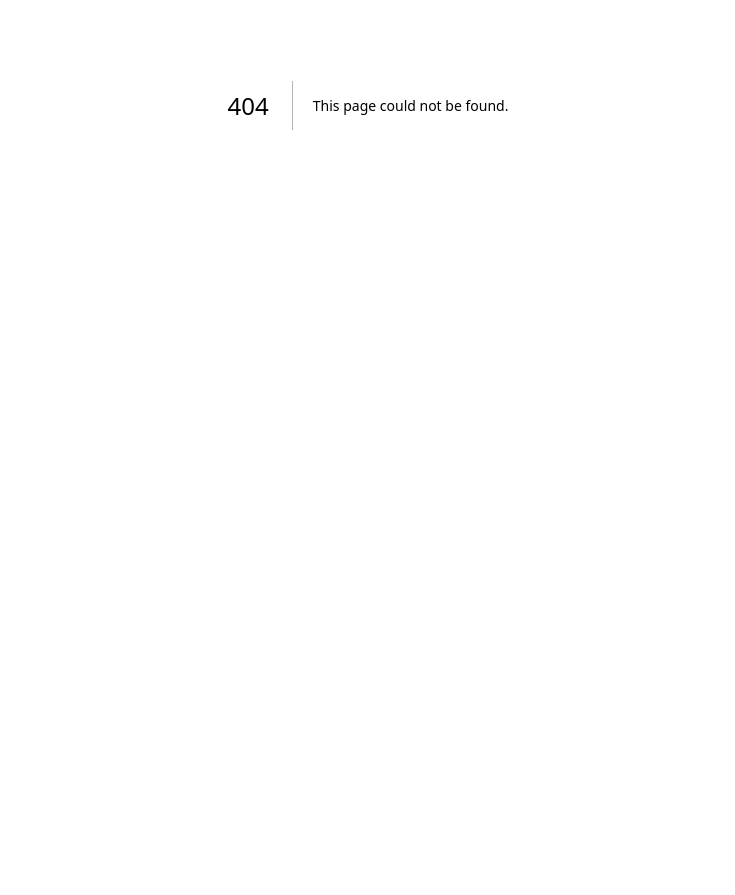
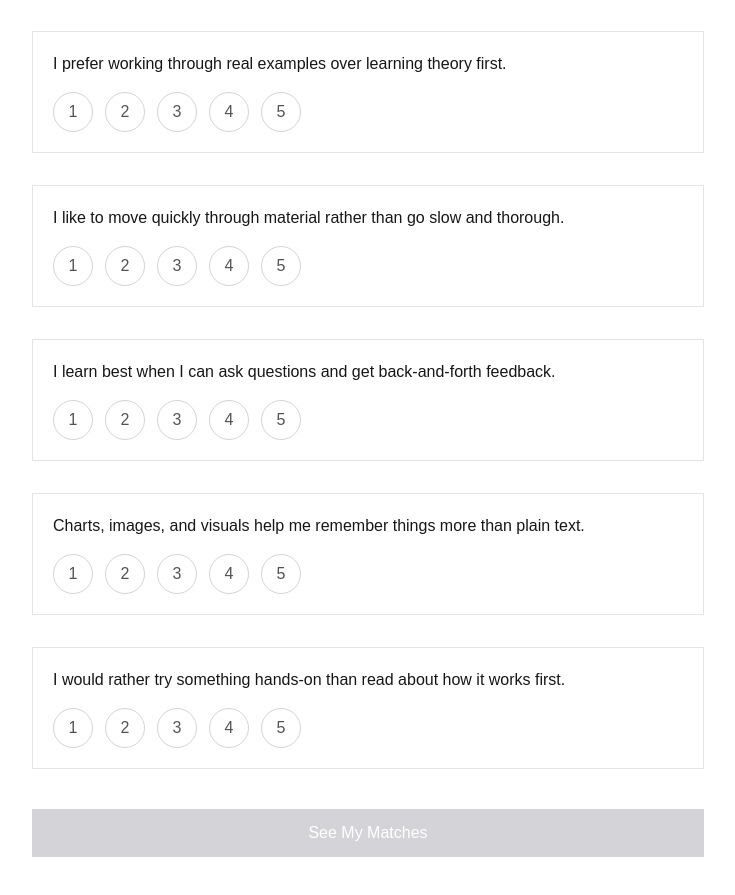
Before and after one commit to bakr24/PeerLinkAI, a Next.js app in the folder frontend/: page /quiz in a window 1280 px wide. Before the commit this address had no page. Shown: the part 295-1190 px from the top of the page, without its empty margins (272-1007 px from the left). Before the commit the page ends 800 px from the top, so only its background shows below. Built offline with nearby package versions, Linux system fonts and the light colour scheme.

Commit message:
feat(frontend): build learning-style quiz page

```diff
--- /dev/null
+++ b/frontend/src/app/quiz/page.js
@@ -0,0 +1,89 @@
+"use client";
+
+import { useState } from "react";
+
+const questions = [
+  { id: "q1", text: "I understand things better when I see a diagram or video rather than reading text.", dimension: "visual" },
+  { id: "q2", text: "I prefer working through real examples over learning theory first.", dimension: "practical" },
+  { id: "q3", text: "I like to move quickly through material rather than go slow and thorough.", dimension: "pace" },
+  { id: "q4", text: "I learn best when I can ask questions and get back-and-forth feedback.", dimension: "interaction" },
+  { id: "q5", text: "Charts, images, and visuals help me remember things more than plain text.", dimension: "visual" },
+  { id: "q6", text: "I would rather try something hands-on than read about how it works first.", dimension: "practical" },
+];
+
+export default function QuizPage() {
+  const [answers, setAnswers] = useState({});
+
+  function handleAnswer(questionId, value) {
+    setAnswers((prev) => ({ ...prev, [questionId]: value }));
+  }
+
+  function handleSubmit() {
+    const dimensionTotals = { visual: [], practical: [], pace: [], interaction: [] };
+
+    questions.forEach((q) => {
+      const rawValue = answers[q.id];
+      if (rawValue !== undefined) {
+        const normalized = (rawValue - 1) / 4;
+        dimensionTotals[q.dimension].push(normalized);
+      }
+    });
+
+    const learningStyleVector = {};
+    Object.keys(dimensionTotals).forEach((dim) => {
+      const values = dimensionTotals[dim];
+      learningStyleVector[dim] = values.length
+        ? values.reduce((a, b) => a + b, 0) / values.length
+        : 0.5;
+    });
+
+    console.log("learning_style_vector:", learningStyleVector);
+    alert("Quiz submitted. Check the browser console for your learning style vector (backend not connected yet).");
+  }
+
+  const allAnswered = questions.every((q) => answers[q.id] !== undefined);
+
+  return (
+    <main className="min-h-screen bg-background px-6 py-16">
+      <div className="mx-auto max-w-2xl">
+        <h1 className="text-3xl font-semibold text-secondary">Learning Style Quiz</h1>
+        <p className="mt-2 text-zinc-600">Rate each statement from 1 (Strongly Disagree) to 5 (Strongly Agree).</p>
+
+        <div className="mt-10 flex flex-col gap-8">
+          {questions.map((q) => (
+            <div key={q.id} className="rounded-default border border-zinc-200 p-5">
+              <p className="text-secondary font-medium">{q.text}</p>
+              <div className="mt-4 flex gap-3">
+                {[1, 2, 3, 4, 5].map((value) => (
+                  <button
+                    key={value}
+                    onClick={() => handleAnswer(q.id, value)}
+                    className={
+                      answers[q.id] === value
+                        ? "h-10 w-10 rounded-full bg-primary text-white font-medium"
+                        : "h-10 w-10 rounded-full border border-zinc-300 text-zinc-600 hover:border-primary"
+                    }
+                  >
+                    {value}
+                  </button>
+                ))}
+              </div>
+            </div>
+          ))}
+        </div>
+
+        <button
+          onClick={handleSubmit}
+          disabled={!allAnswered}
+          className={
+            allAnswered
+              ? "mt-10 w-full rounded-default bg-primary px-6 py-3 font-medium text-white hover:bg-green-700"
+              : "mt-10 w-full rounded-default bg-zinc-300 px-6 py-3 font-medium text-white cursor-not-allowed"
+          }
+        >
+          See My Matches
+        </button>
+      </div>
+    </main>
+  );
+}
```
